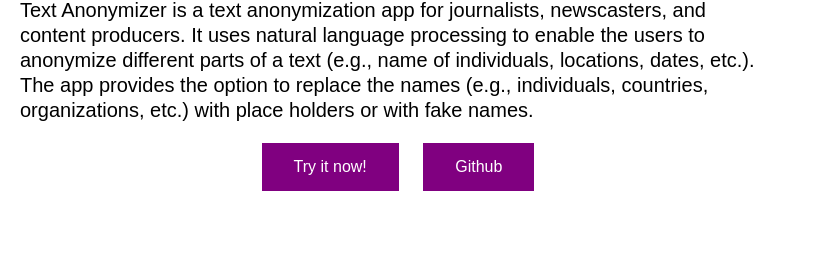
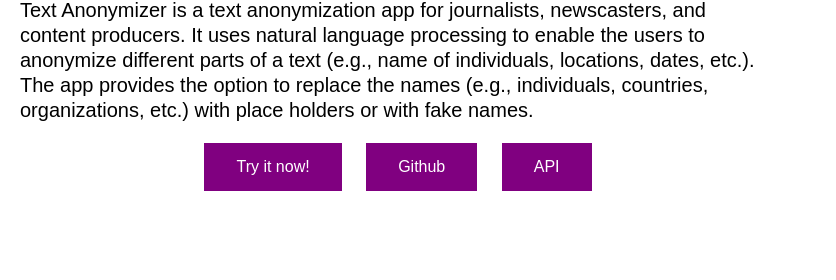
Before and after one commit to kayvanrad/kayvanrad.github.io, a plain HTML site: page index.html in a window 1280 px wide. Shown: the part 1755-2035 px from the top of the page, 444-1280 px from the left. Drawn offline with Linux system fonts and the light colour scheme.

Commit message:
Add Text Anonymizer API

```diff
--- a/index.html
+++ b/index.html
@@ -267,6 +267,7 @@
                     <div class="clearfix centred">
                         <a class="button" href="https://text-anonymizer.herokuapp.com/">Try it now!</a>
                         <a class="button" href="https://github.com/kayvanrad/text_anonymizer">Github</a>
+			<a class="button" href="https://github.com/kayvanrad/text_anonymizer/blob/master/openapi.json">API</a>
                     </div>
                 </div>
             </div>
```
